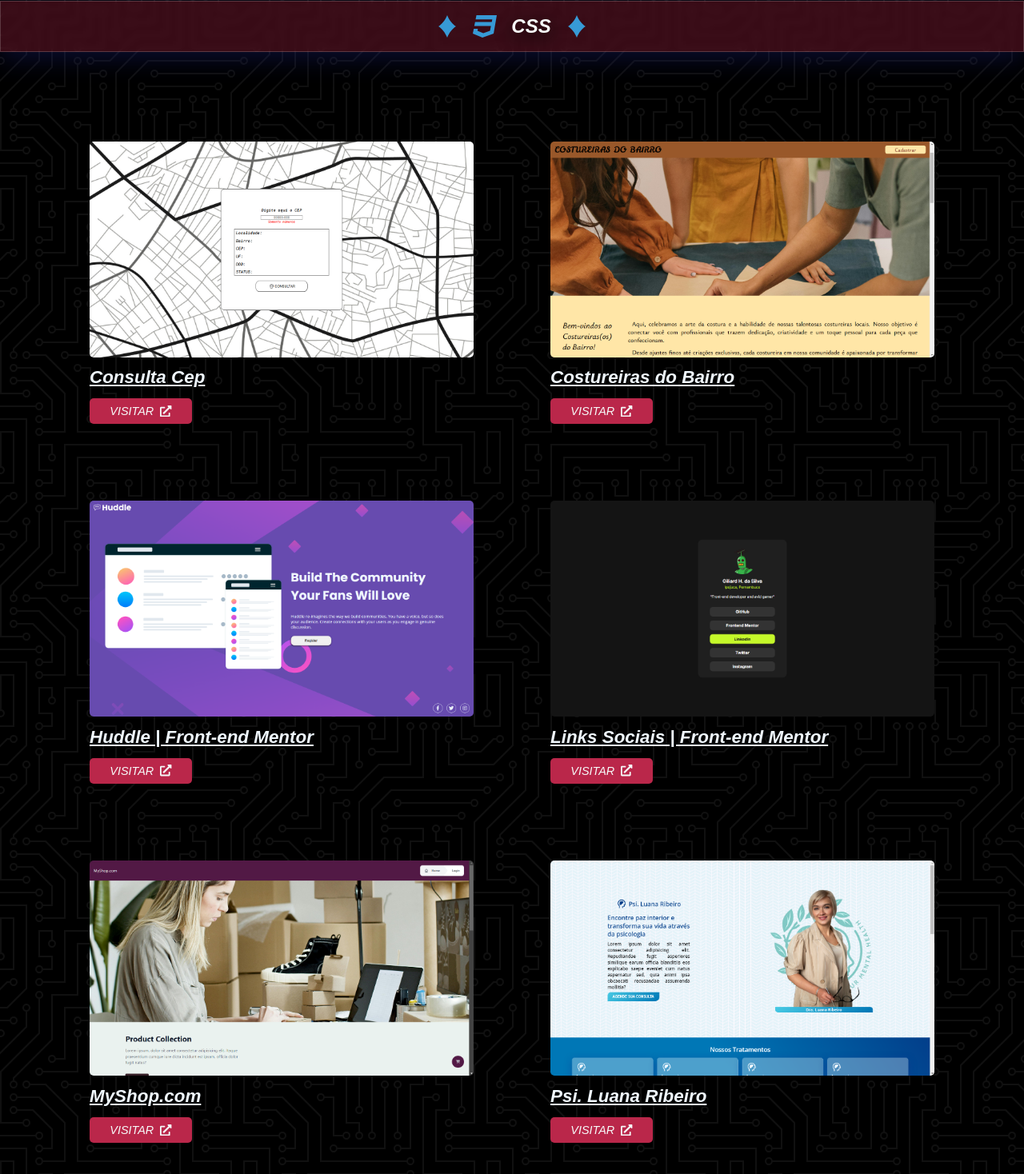
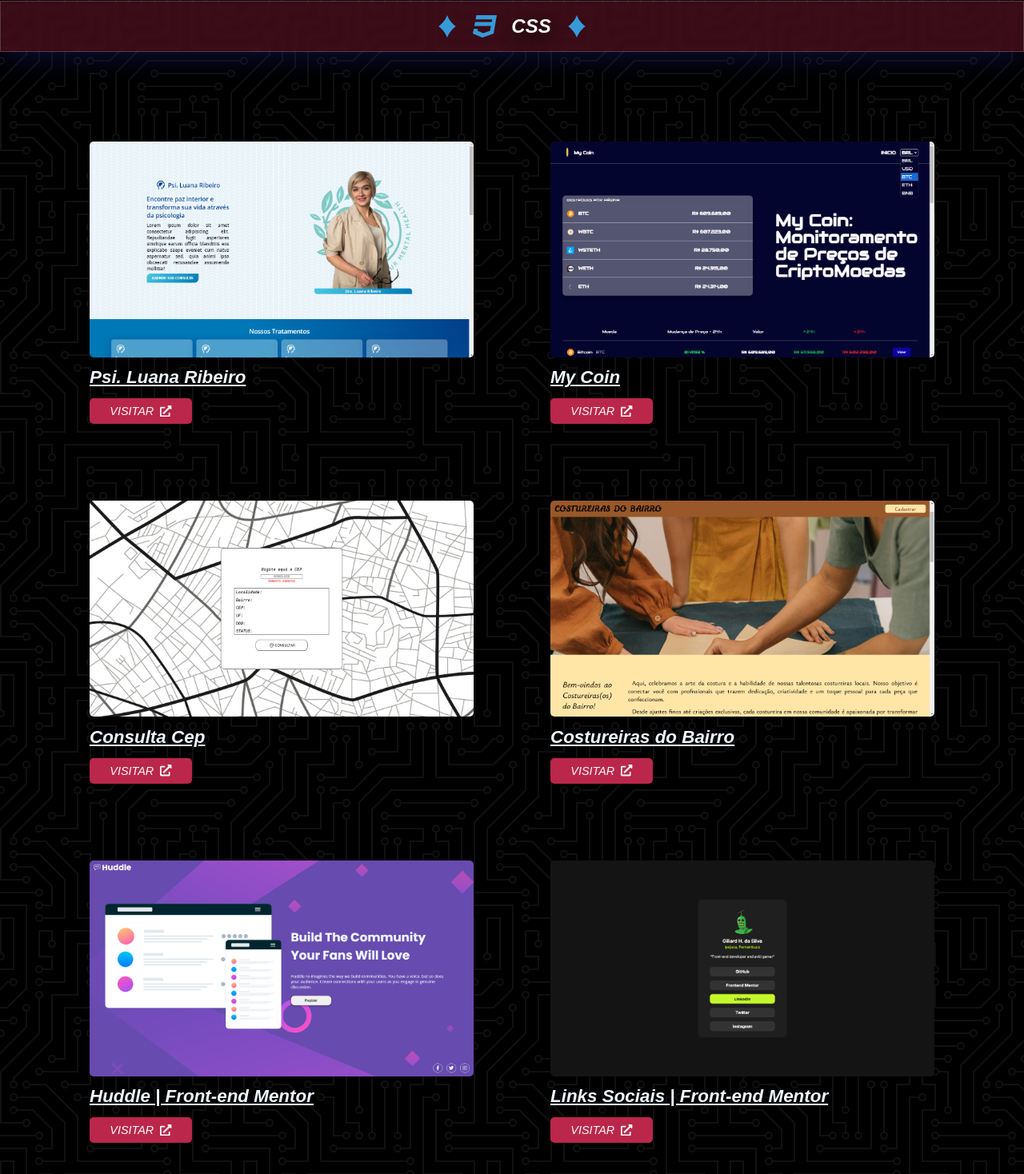
Before and after one commit to Giliard-Silva248/portfolio-pessoal, a React (Create React App) app: page / in a window 1280 px wide. Shown: the part 1237-2705 px from the top of the page at 80% size. Built offline with nearby package versions, Linux system fonts and the light colour scheme; a small style sheet from the web is missing; a web font is replaced by a local one.

Commit message:
new project

```diff
--- a/src/data/ProjectsData.ts
+++ b/src/data/ProjectsData.ts
@@ -4,6 +4,7 @@ import huddleImg from '../assets/projectsImg/huddle.png'
 import linksSociais from '../assets/projectsImg/linksSociais.png'
 import myShop from '../assets/projectsImg/myShop.png'
 import pagePsi from '../assets/projectsImg/pagePsi.png'
+import myCoin from '../assets/projectsImg/myCoin.png'
 
 export interface ProjectData{
     id: number,
@@ -16,39 +17,46 @@ export interface ProjectData{
 export const ProjectsData:ProjectData[] = [
     {
         "id": 1,
+        "img": pagePsi,
+        "title": "Psi. Luana Ribeiro",
+        "url": "https://giliard-silva248.github.io/lpage-psc/"
+    },
+    {
+        "id": 2,
+        "img": myCoin,
+        "title": "My Coin",
+        "url": "https://mycoinview.netlify.app/"
+    },
+    {
+        "id": 3,
         "img": consultaCepImg,
         "title": "Consulta Cep",
         "url": "https://giliard-silva248.github.io/consulta_cep/"
     },
     {
-        "id": 2,
+        "id": 4,
         "img": costureirasDoBairroImg,
         "title": "Costureiras do Bairro",
         "url": "https://giliard-silva248.github.io/costureiras-do-bairro/"
     },
     {
-        "id": 3,
+        "id": 5,
         "img": huddleImg,
         "title": "Huddle | Front-end Mentor",
         "url": "https://giliard-silva248.github.io/huddle/"
     },
     {
-        "id": 4,
+        "id": 6,
         "img": linksSociais,
         "title": "Links Sociais | Front-end Mentor",
         "url": "https://giliard-silva248.github.io/links-sociais/"
     },
     {
-        "id": 4,
+        "id": 7,
         "img": myShop,
         "title": "MyShop.com",
         "url": "https://giliard-silva248.github.io/ecommerce/"
     },
-    {
-        "id": 5,
-        "img": pagePsi,
-        "title": "Psi. Luana Ribeiro",
-        "url": "https://giliard-silva248.github.io/lpage-psc/"
-    },
+
 
 ]
```
Also changed, not shown: src/assets/projectsImg/myCoin.png (added).
